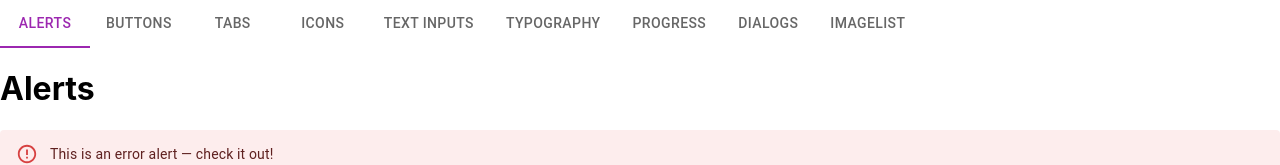
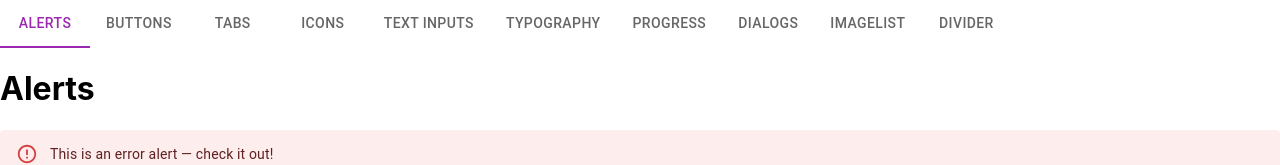
Before and after one commit to NathanKr/mui-playground, a React (Vite) app: page / in a window 1280 px wide. Shown: the top 165 px of the page. Built offline with nearby package versions, Linux system fonts and the light colour scheme.

Commit message:
add divider

```diff
--- a/src/App.tsx
+++ b/src/App.tsx
@@ -11,6 +11,7 @@ import MuiProgress from "./components/MuiProgress";
 import TabValue from "./types/TabValue";
 import MuiDialog from "./components/MuiDialog";
 import MuiImageList from "./components/MuiImageList";
+import MuiDivider from "./components/MuiDivider";
 
 export default function App() {
   const [tabValue, setTabValue] = useState<TabValue>(TabValue.Alerts);
@@ -39,6 +40,7 @@ export default function App() {
         <Tab value={TabValue.Progress} label="Progress" />
         <Tab value={TabValue.Dialog} label="Dialogs" />
         <Tab value={TabValue.ImageList} label="ImageList" />
+        <Tab value={TabValue.Divider} label="Divider" />
       </Tabs>
       {tabValue == TabValue.Alerts ? <MuiAlerts /> : ""}
       {tabValue == TabValue.Buttons ? <MuiButtons /> : ""}
@@ -49,6 +51,7 @@ export default function App() {
       {tabValue == TabValue.Progress ? <MuiProgress /> : ""}
       {tabValue == TabValue.Dialog ? <MuiDialog /> : ""}
       {tabValue == TabValue.ImageList ? <MuiImageList /> : ""}
+      {tabValue == TabValue.Divider ? <MuiDivider /> : ""}
     </div>
   );
 }
--- /dev/null
+++ b/src/components/MuiDivider.tsx
@@ -0,0 +1,12 @@
+import { Divider } from "@mui/material";
+
+const MuiDivider = () => {
+  return (
+    <div>
+      <h1>Divider</h1>
+      <Divider/>
+    </div>
+  );
+};
+
+export default MuiDivider;
--- a/src/types/TabValue.ts
+++ b/src/types/TabValue.ts
@@ -7,7 +7,8 @@ enum TabValue  {
     Typography,
     Progress,
     Dialog,
-    ImageList
+    ImageList,
+    Divider
 }
 
 export default TabValue;
```
